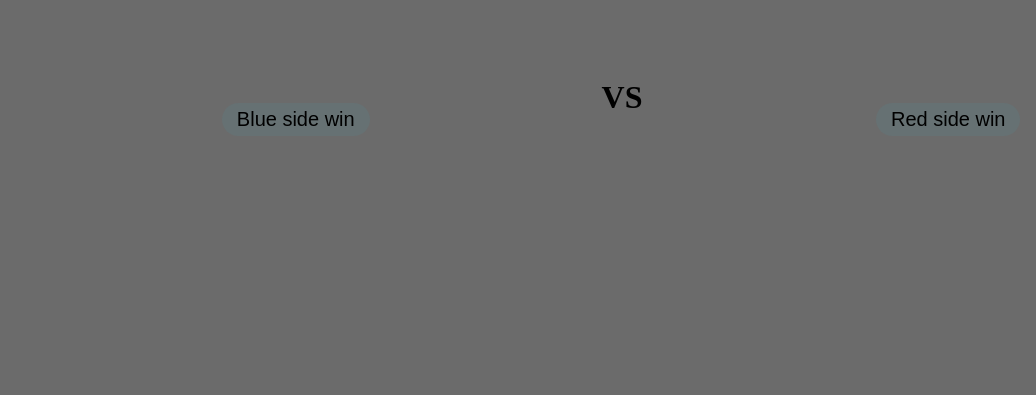
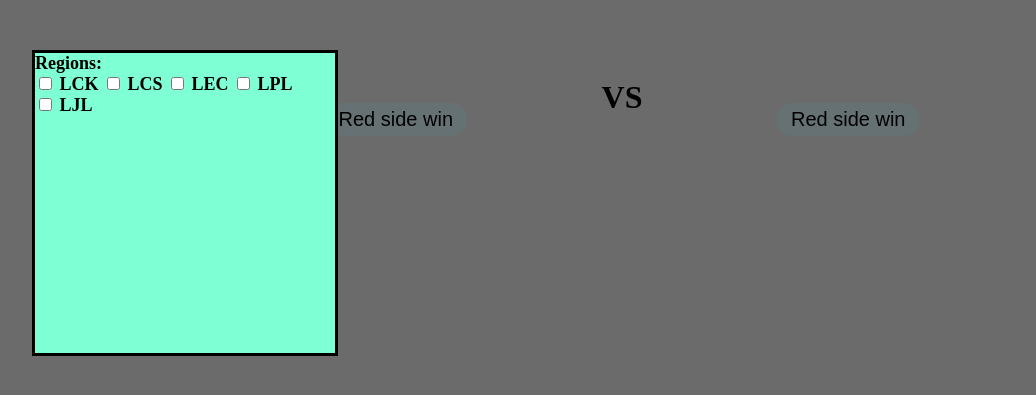
Before and after one commit to Well35/LostInDraft, a PHP site: page / in a window 1280 px wide. Shown: the top 395 px of the page, without its empty margins (18-1054 px from the left). Run offline with PHP 8.4, Linux system fonts and the light colour scheme; data that the repository does not hold is empty.

Commit message:
Added initial support for choosing regions

```diff
--- a/index.php
+++ b/index.php
@@ -11,6 +11,7 @@ if (isset($_GET['blue_side'])) {
     else {
         $background_color = "#590e02";
     }
+    $connector->find_new_game();
 }
 
 if (isset($_GET['red_side'])) {
@@ -20,6 +21,7 @@ if (isset($_GET['red_side'])) {
     else {
         $background_color = "#590e02";
     }
+    $connector->find_new_game();
 }
 ?>
 
@@ -43,7 +45,7 @@ if (isset($_GET['red_side'])) {
             }
             ?>
             <form method="get">
-                <input type="submit" name="blue_side" value="Blue side win">
+                <input type="submit" name="blue_side" value="Red side win">
             </form>
         </div>
 
@@ -63,5 +65,21 @@ if (isset($_GET['red_side'])) {
 
     </div>
 
+    <div id="settings">
+        Regions:
+        <br>
+        <input type="checkbox" name="LCK">
+        <label for="LCK">LCK</label>
+        <input type="checkbox" name="LCS">
+        <label for="LCS">LCS</label>
+        <input type="checkbox" name="LEC">
+        <label for="LEC">LEC</label>
+        <input type="checkbox" name="LPL">
+        <label for="LPL">LPL</label>
+        <br>
+        <input type="checkbox" name="LJL">
+        <label for="LJL">LJL</label>
+    </div>
+
 </body>
 </html>
--- a/style.css
+++ b/style.css
@@ -4,8 +4,7 @@ img {
 
 #champIcons {
     margin: auto;
-    width: 50%;
-    height: 50%;
+    width: 90%;
     display: flex;
     flex-direction: column;
     align-items: center;
@@ -15,6 +14,21 @@ img {
     display: flex;
     flex-direction: row;
     padding-top: 50px;
+    margin-right: 200px;
+    margin-left: 200px;
+}
+
+#settings {
+    border: 3px solid;
+    margin: auto;
+    width: 300px;
+    height: 300px;
+    background-color: aquamarine;
+    position: fixed;
+    top: 50px;
+    left: 50px;
+    font-size: 18px;
+    font-weight: bold;
 }
 
 input[type=submit] {
```
